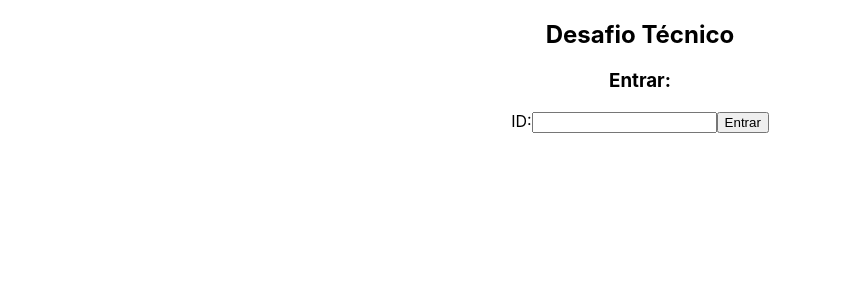
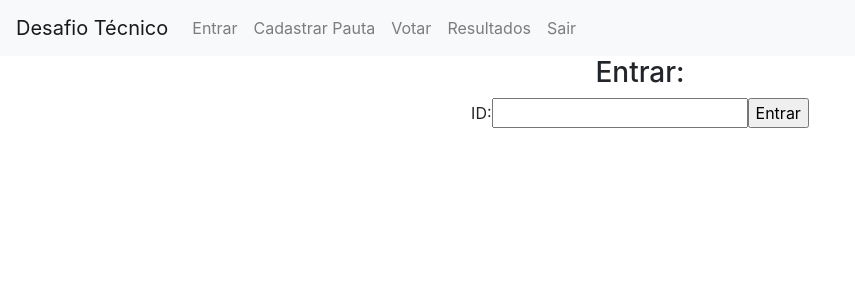
Before and after one commit to wolkerw/voting, a React (Create React App) app: page / in a window 1280 px wide. Shown: the top 300 px of the page, without its empty margins (0-855 px from the left). Built offline with nearby package versions, Linux system fonts and the light colour scheme.

Commit message:
Added header and logout

```diff
--- a/package.json
+++ b/package.json
@@ -4,7 +4,9 @@
   "private": true,
   "dependencies": {
     "axios": "^0.19.0",
+    "bootstrap": "^4.3.1",
     "react": "^16.8.6",
+    "react-bootstrap": "^1.0.0-beta.14",
     "react-dom": "^16.8.6",
     "react-router-dom": "^5.0.1",
     "react-scripts": "3.0.1"
--- a/src/App.js
+++ b/src/App.js
@@ -7,11 +7,41 @@ import Vote from "./Vote";
 import Login from "./Login";
 import Results from "./Results";
 import { BrowserRouter } from "react-router-dom";
+import "bootstrap/dist/css/bootstrap.min.css";
+import {
+  Navbar,
+  Nav,
+  NavDropdown,
+  Form,
+  Button,
+  FormControl
+} from "react-bootstrap";
 
 function App() {
+  const logout = () => {
+    localStorage.removeItem("userId");
+    alert("Saiu!");
+  };
+
   return (
     <div className="App">
-      <h2>Desafio Técnico</h2>
+      <Navbar bg="light" expand="lg">
+        <Navbar.Brand href="#home">Desafio Técnico</Navbar.Brand>
+        <Navbar.Toggle aria-controls="basic-navbar-nav" />
+        <Navbar.Collapse id="basic-navbar-nav">
+          <Nav className="mr-auto">
+            <Nav.Link href="/">Entrar</Nav.Link>
+            <Nav.Link href="/cadastrar-pauta">Cadastrar Pauta</Nav.Link>
+            <Nav.Link href="/votar">Votar</Nav.Link>
+            <Nav.Link href="/resultados">Resultados</Nav.Link>
+            <Nav.Link href="/" onClick={() => logout()}>
+              Sair
+            </Nav.Link>
+          </Nav>
+        </Navbar.Collapse>
+      </Navbar>
+
+      {localStorage.getItem("userId") ? (
         <BrowserRouter>
           <div>
             <Route path="/cadastrar-pauta" exact component={CadastrarPauta} />
@@ -26,6 +56,13 @@ function App() {
             <Route path="/resultados" exact component={Results} />
           </div>
         </BrowserRouter>
+      ) : (
+        <BrowserRouter>
+          <div>
+            <Route path="/" component={Login} />
+          </div>
+        </BrowserRouter>
+      )}
     </div>
   );
 }
```
Also changed, not shown: 1 other file (tests, documents, lock files or other folders). Lines whose indentation alone changed are shown as unchanged.
